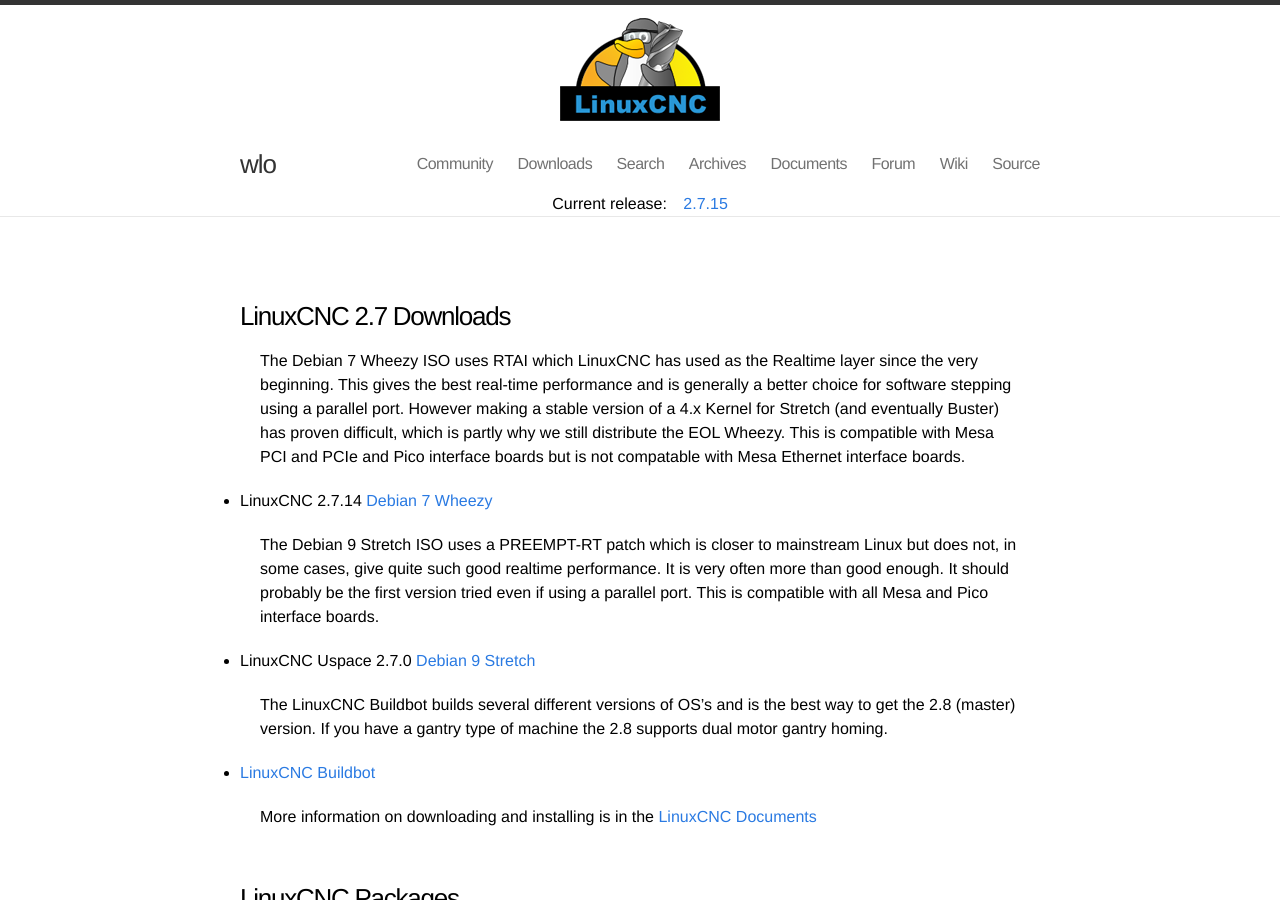
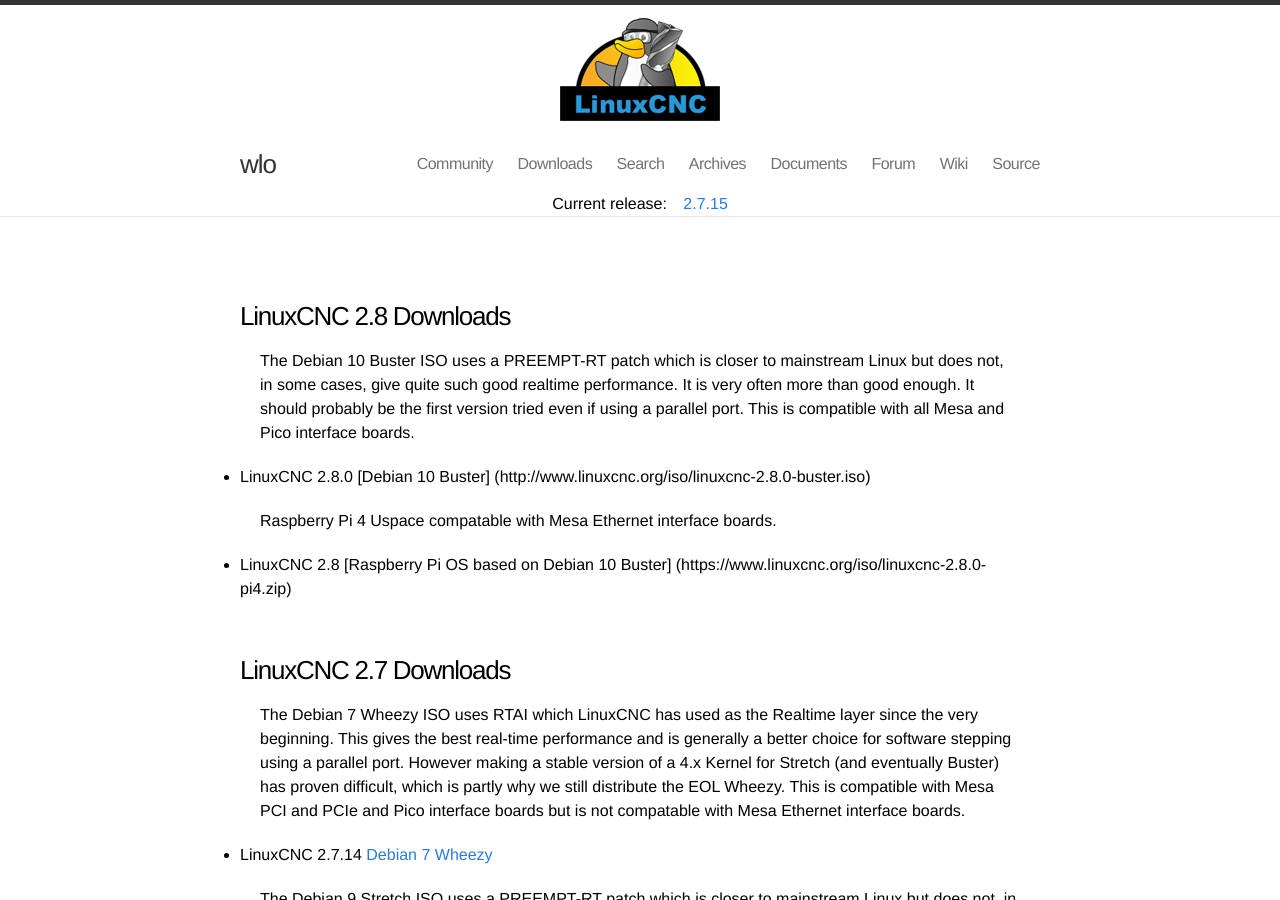
Before and after one commit to LinuxCNC/wlo, a Jekyll site: the page built from downloads/index.md, in a window 1280 px wide and 900 px high. Built offline with Jekyll 4.4.1, drawn with Linux system fonts in a browser that asks for light colours.

Commit message:
update download page for 2.8

```diff
--- a/downloads/index.md
+++ b/downloads/index.md
@@ -7,6 +7,19 @@
 date: 2006-02-27 14:42:54.000000000 -07:00
 ---
 
+## LinuxCNC 2.8 Downloads
+
+The Debian 10 Buster ISO uses a PREEMPT-RT patch which is closer to mainstream
+Linux but does not, in some cases, give quite such good realtime performance.
+It is very often more than good enough. It should probably be the first version
+tried even if using a parallel port. This is compatible with all Mesa and Pico
+interface boards.
+
+* LinuxCNC 2.8.0 [Debian 10 Buster] (http://www.linuxcnc.org/iso/linuxcnc-2.8.0-buster.iso)
+
+Raspberry Pi 4 Uspace compatable with Mesa Ethernet interface boards.
+
+* LinuxCNC 2.8 [Raspberry Pi OS based on Debian 10 Buster] (https://www.linuxcnc.org/iso/linuxcnc-2.8.0-pi4.zip)
 
 
 ## LinuxCNC 2.7 Downloads
```
